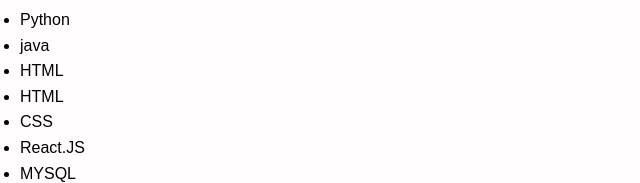
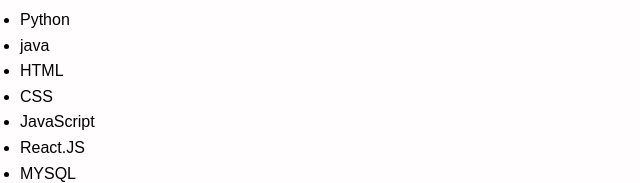
Before and after one commit to Vineyrythyn/Portfolio, a plain HTML site: page index.html in a window 1280 px wide. Shown: the part 1072-1255 px from the top of the page, 0-640 px from the left. Drawn offline with Linux system fonts and the light colour scheme.

Commit message:
Update index.html

```diff
--- a/index.html
+++ b/index.html
@@ -72,8 +72,8 @@
             <li>Python</li>
             <li>java</li>
             <li>HTML</li>
-            <li>HTML</li>
             <li>CSS</li>
+            <li>JavaScript</li>
             <li>React.JS</li>
             <li>MYSQL</li>
             <li>Django</li>
```
